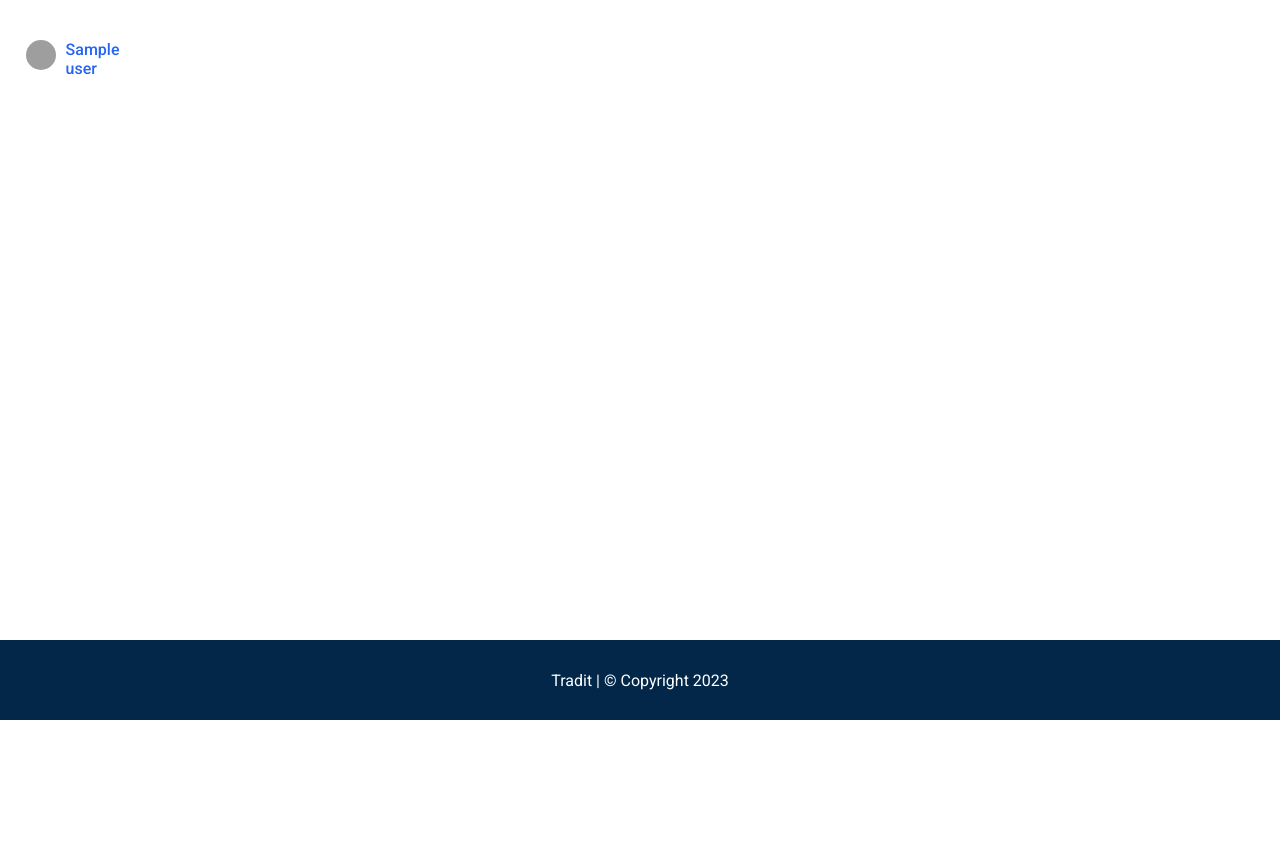
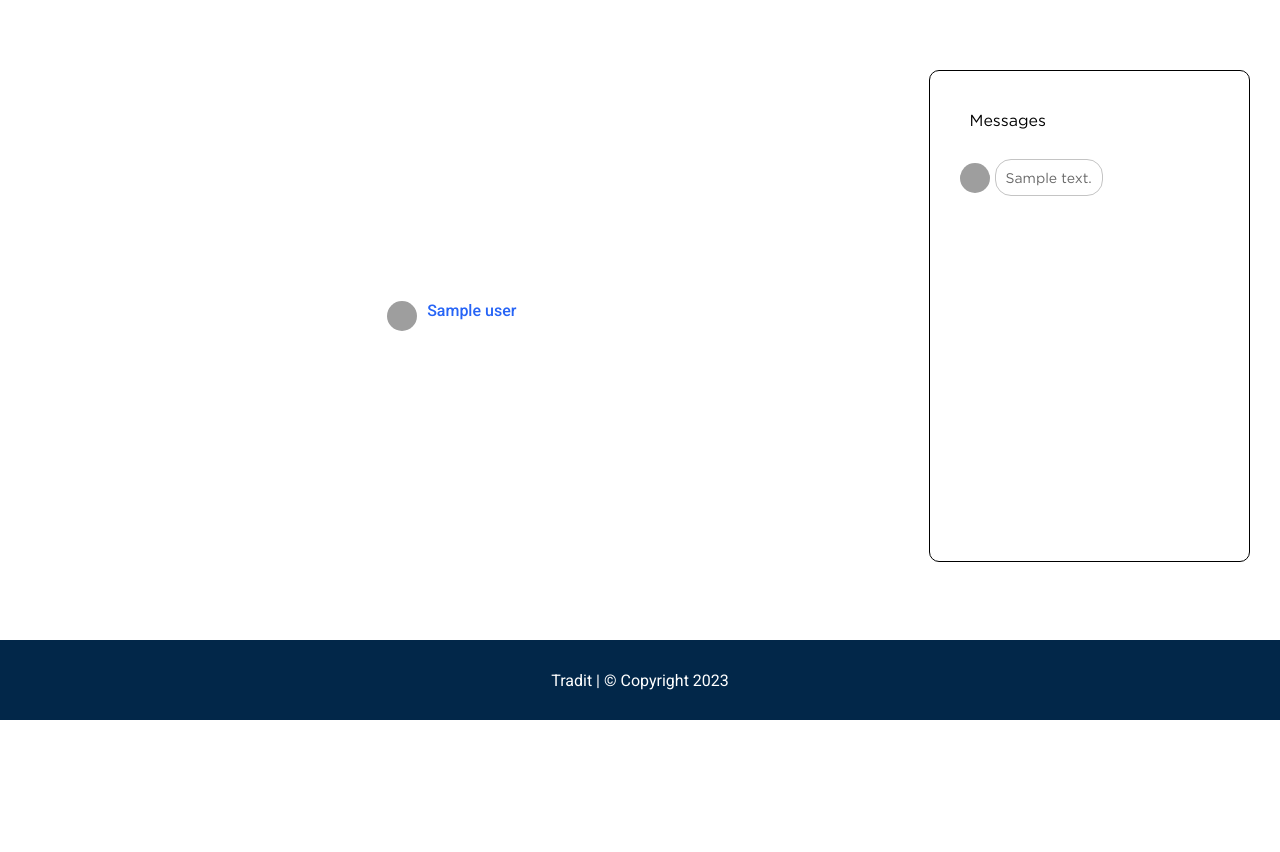
Before and after one commit to Julesntizimira/Tradit, a Flask app: template webdynamic/templates/users.html in a window 1280 px wide. Shown: the part 80-932 px from the top of the page. Run offline with Flask 3, Linux system fonts and the light colour scheme; the template is opened without the code that fills it: most values are stand-ins (such as "Sample title", 1, 10 or a date in 2020); parts of the project's set-up code (start-up, migrations or seed data) failed here and were passed over; some libraries are stand-ins or nearby versions; grey boxes are pictures that could not be loaded.

Commit message:
add a way to see all  messages

```diff
--- a/webdynamic/static/style/users.css
+++ b/webdynamic/static/style/users.css
@@ -15,3 +15,25 @@
 .user-name a:hover {
     opacity: 0.7;
 }
+.user_rooms {
+    display: flex;
+    flex-direction: row;
+}
+.user-box {
+    flex: 3;
+}
+.rooms {
+    flex: 1;
+    border: 1px solid black;
+    border-radius: 10px;
+    height: 450px;
+    position: relative;
+    padding: 20px;
+    margin: 50px;
+    width: 40%;
+}
+.room_cont {
+    overflow-y: scroll;
+    padding: 10px;
+    margin-top: 20px;
+}
--- a/webdynamic/templates/users.html
+++ b/webdynamic/templates/users.html
@@ -2,6 +2,7 @@
 {% block container %}
 <div class="dashboard-container">
     <div class="dashboard-transparant">
+        <div class="user_rooms">
             <div class="user-box">
                 {% for user in users %}
                 {% if user.id != current_user.id %}
@@ -12,6 +13,17 @@
                 {% endif %}
                 {% endfor %}
             </div>
+            <div class="rooms">
+                <div class="swappers">Messages</div>
+                <div class="cont">
+                    {% for msg in rooms_updates %}
+                    <div class="comments-box">
+                        <img class="commenter-profile" src="../static/images/{{msg.user_id}}.jpg" alt="">
+                        <div class="comment" >{{ msg.message }}</div>
+                    </div>
+                    {% endfor %}
+                </div>
+            </div>
         </div>
     </div>
 </div>
```
Also changed, not shown: api/v1/views/room_messages.py (+23 -0 lines), webdynamic/views/room.py (+7 -1 lines).
